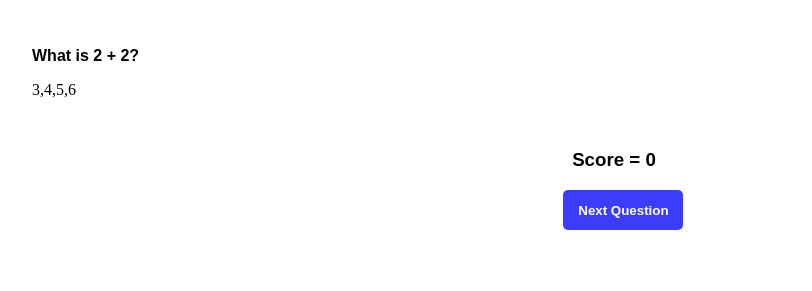
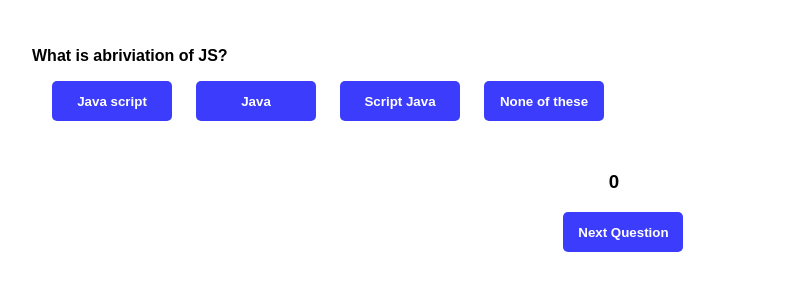
Before and after one commit to dawood1123/classTask003-Interactive-Quiz-Game, a plain HTML site: page index.html in a window 1280 px wide. Shown: the part 61-352 px from the top of the page, without its empty margins (26-838 px from the left). Drawn offline with Linux system fonts and the light colour scheme.

Commit message:
questions added

```diff
--- a/index.html
+++ b/index.html
@@ -14,10 +14,10 @@
     </div>
 
     <div id="opt-btn">
-        <button id="btn1">Option 1</button>
-        <button id="btn2">Option 2</button>
-        <button id="btn3">Option 3</button>
-        <button id="btn4">Option 4</button>
+        <button id="btn1" onclick="selectOption(0)">Option 1</button>
+        <button id="btn2" onclick="selectOption(1)">Option 2</button>
+        <button id="btn3" onclick="selectOption(2)">Option 3</button>
+        <button id="btn4" onclick="selectOption(3)">Option 4</button>
     </div>
 
     <div>
@@ -25,5 +25,6 @@
         <button id="nxt-btn">Next Question</button>
     </div>
     <script src="script.js"></script>
+
 </body>
 </html>
--- a/script.js
+++ b/script.js
@@ -3,34 +3,61 @@ const quiz = [
     {
         question: "What is abriviation of JS?",
         options: ["Java script", "Java", "Script Java", "None of these"],
-        answer: "Paris"
+        answer: "0"
     },
     {
         question: "What is 2 + 2?",
         options: ["3", "4", "5", "6"],
-        answer: "4"
+        answer: "1"
     },
     {
         question: "What is the largest planet in our solar system?",
         options: ["Earth", "Jupiter", "Mars", "Saturn"],
-        answer: "Jupiter"
+        answer: "1"
     },
     {
         question: "Who is the founder of Pakistan",
         options: ["Allama Iqbal", "Muhammad Ali Jinnah", "Fatima Jinnah", "Liaqat Ali Khan"],
-        answer: "Harper Lee"
+        answer: "1"
     },
     {
         question: "What is the chemical symbol for gold?",
         options: ["Au", "Ag", "Pb", "Fe"],
-        answer: "Au"
+        answer: "0"
     }
 ];
 
 var score = 0;
+var quenum = 0;
 
-var currentQuestion = document.getElementById("que")
-currentQuestion.textContent = quiz[1].question;
+function que(quenum){
 
-var currentOption = document.getElementById("opt-btn")
-currentOption.textContent = quiz[1].options;
+    var currentQuestion = document.getElementById("que")
+currentQuestion.textContent = quiz[quenum].question;
+
+var currentOption = document.getElementById("btn1")
+currentOption.textContent = quiz[quenum].options[0];
+
+var currentOption = document.getElementById("btn2")
+currentOption.textContent = quiz[quenum].options[1];
+
+var currentOption = document.getElementById("btn3")
+currentOption.textContent = quiz[quenum].options[2];
+
+var currentOption = document.getElementById("btn4")
+currentOption.textContent = quiz[quenum].options[3];
+
+}
+
+que(quenum);
+var score;
+
+function selectOption(selectedIndex) {
+    var correctAnswerIndex = quiz[quenum].answer;
+    if (selectedIndex === correctAnswerIndex) {
+        score++;
+    }
+}
+
+var currentscore = document.getElementById("score")
+currentscore.textContent = score;
```
